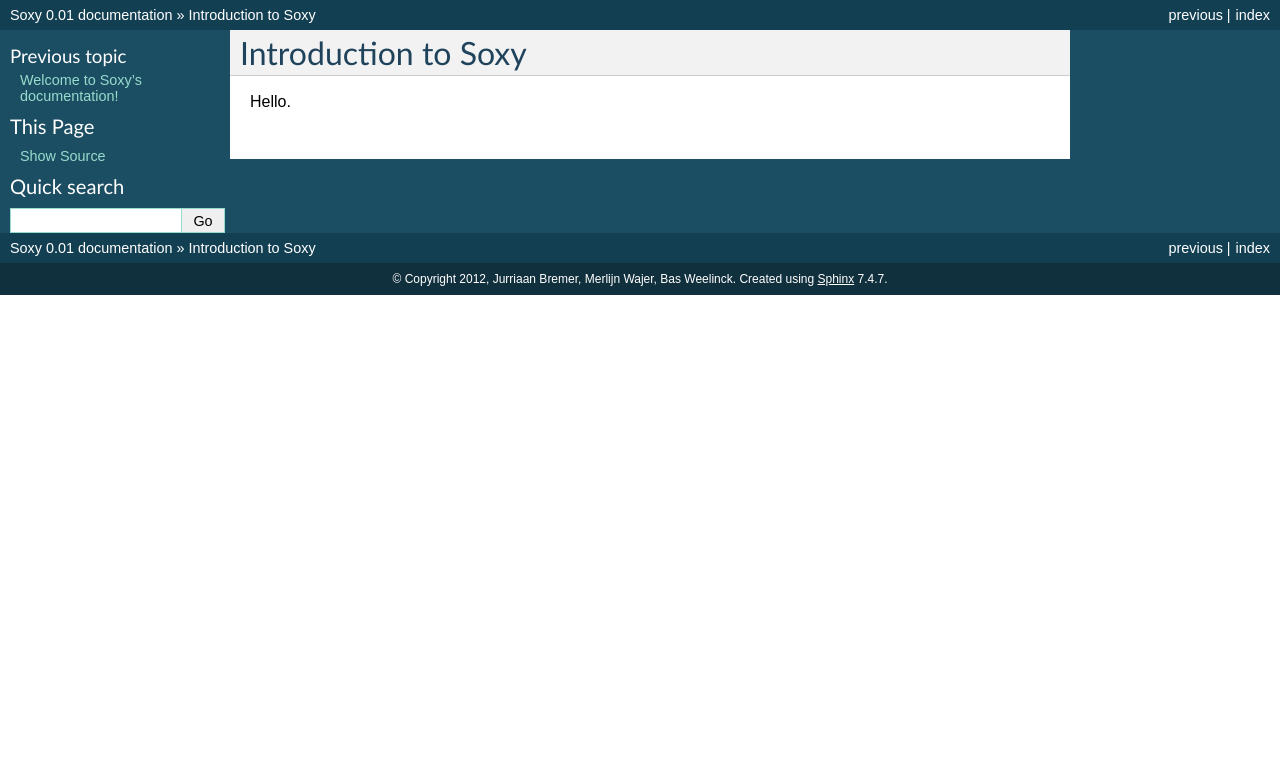
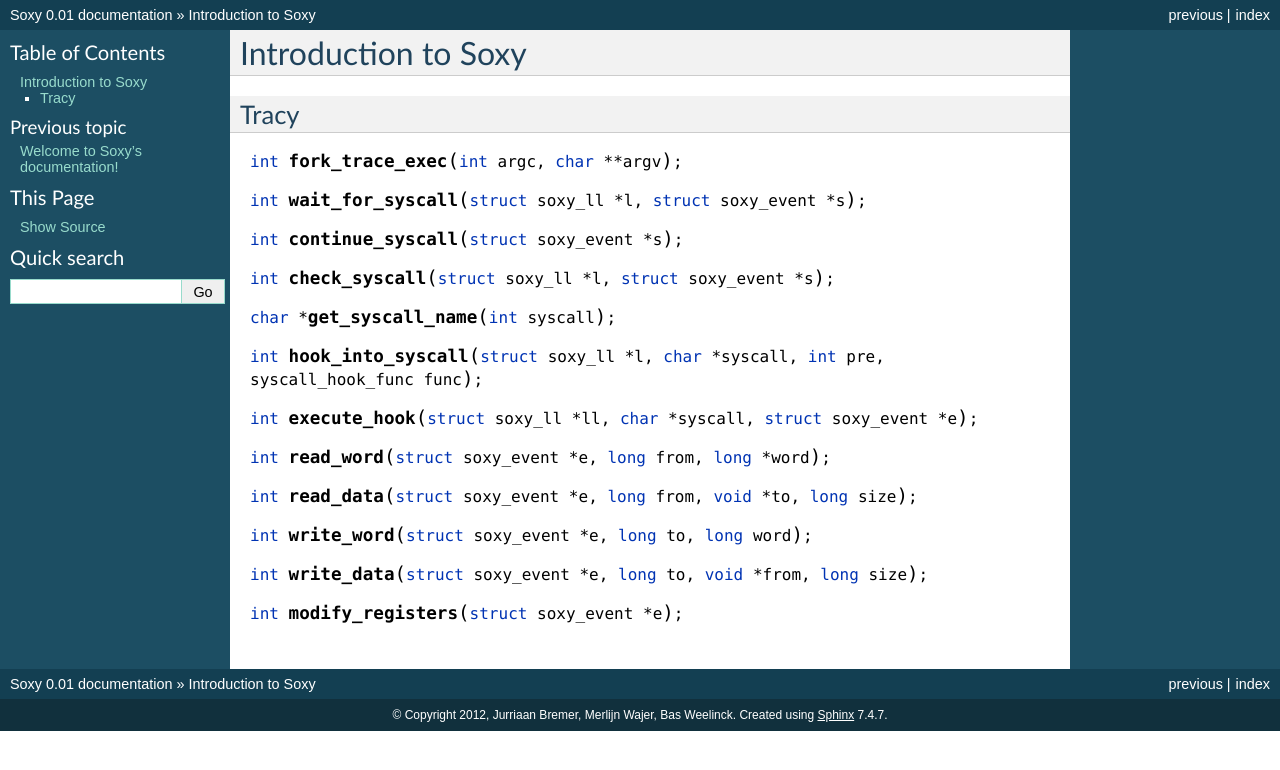
Before and after one commit to MerlijnWajer/tracy, a Sphinx documentation site: the page built from doc/intro.rst, in a window 1280 px wide. Shown: the top 770 px of the page. Built offline with Sphinx 7.4.7, drawn with Linux system fonts in a browser that asks for light colours.

Commit message:
Sphinx-C example.

```diff
--- a/doc/intro.rst
+++ b/doc/intro.rst
@@ -2,4 +2,26 @@
 ====================
 
 
-Hello.
+
+
+.. http://sphinx.pocoo.org/domains.html#the-c-domain
+
+Tracy
+-----
+
+.. c:function:: int fork_trace_exec(int argc, char **argv);
+.. c:function:: int wait_for_syscall(struct soxy_ll *l, struct soxy_event *s);
+.. c:function:: int continue_syscall(struct soxy_event *s);
+.. c:function:: int check_syscall(struct soxy_ll *l, struct soxy_event *s);
+.. c:function:: char* get_syscall_name(int syscall);
+
+.. c:function:: int hook_into_syscall(struct soxy_ll *l, char *syscall, int pre, syscall_hook_func func);
+.. c:function:: int execute_hook(struct soxy_ll *ll, char *syscall, struct soxy_event *e);
+
+.. c:function:: int read_word(struct soxy_event *e, long from, long* word);
+.. c:function:: int read_data(struct soxy_event *e, long from, void *to, long size);
+
+.. c:function:: int write_word(struct soxy_event *e, long to, long word);
+.. c:function:: int write_data(struct soxy_event *e, long to, void *from, long size);
+
+.. c:function:: int modify_registers(struct soxy_event *e);
```
